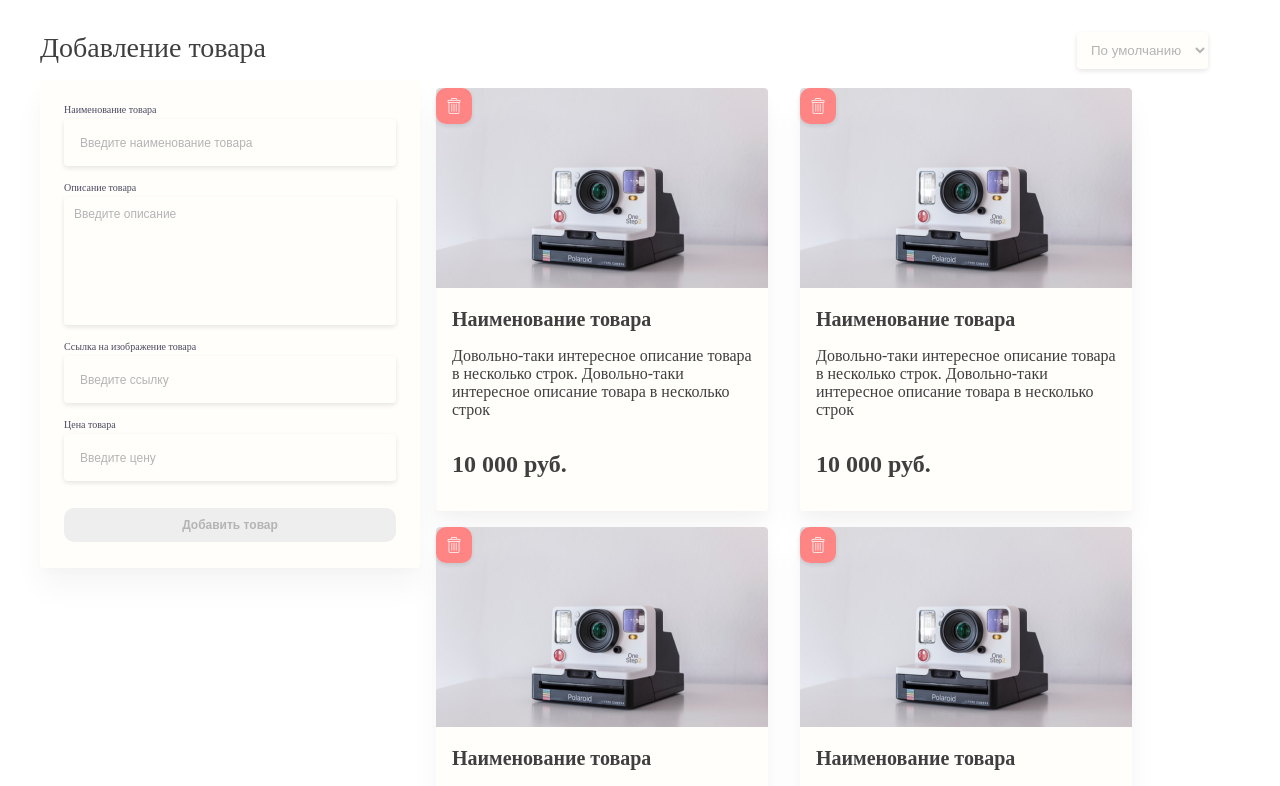
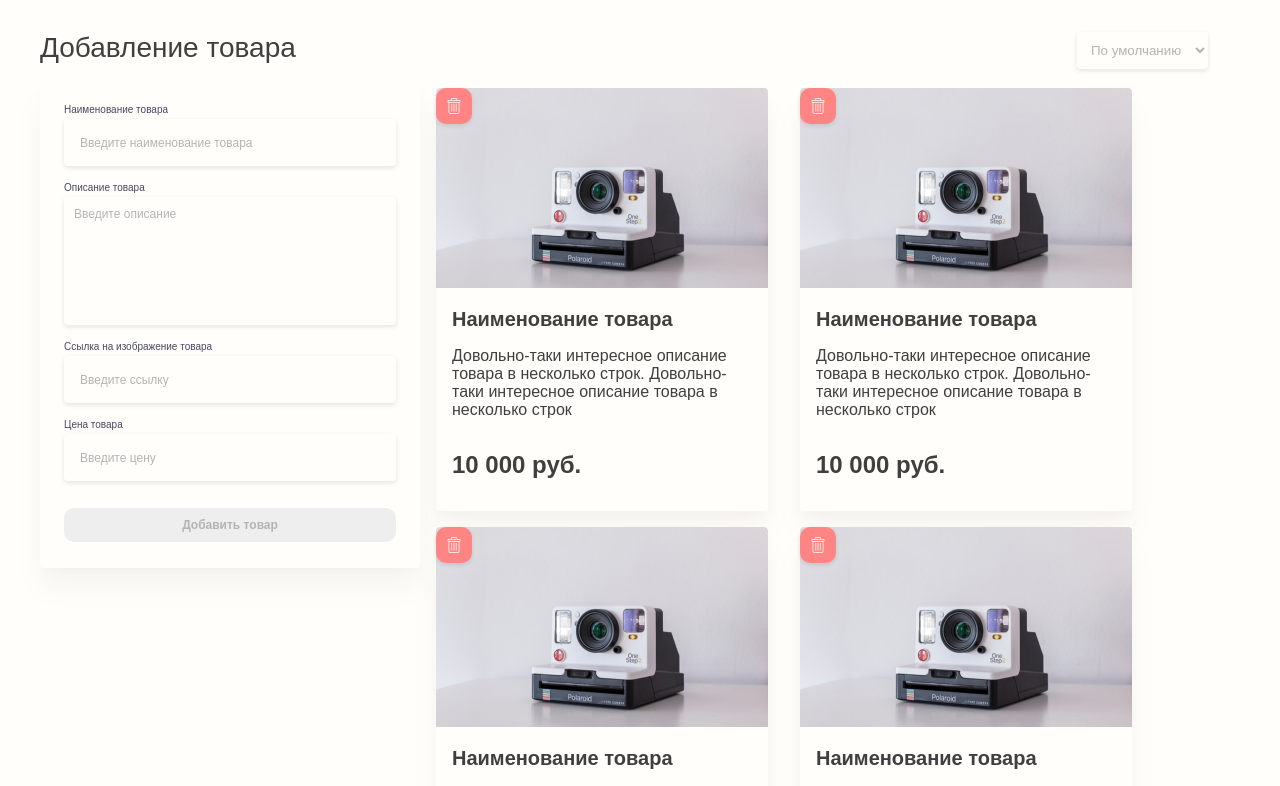
Before and after one commit to divnvp/ideaproject, a Nuxt app: page / in a window 1280 px wide. Shown: the top 786 px of the page. Built offline with nearby package versions, Linux system fonts and the light colour scheme.

Commit message:
update: index.vue displaying

```diff
--- a/pages/index.vue
+++ b/pages/index.vue
@@ -3,15 +3,18 @@
 </template>
 
 <script>
+import UIHome from "../components/UIHome";
+
 export default {
-  name: 'IndexPage'
+  name: 'IndexPage',
+  components: { UIHome }
 }
 </script>
 
-<style scoped>
-#app {
+<style>
+body {
   padding: 0;
-  background-color: #E5E5E5;
-  font-family: Source Sans Pro, sans-serif;
+  background-color: #FFFEFB;
+  font-family: Arial, serif;
 }
 </style>
```
